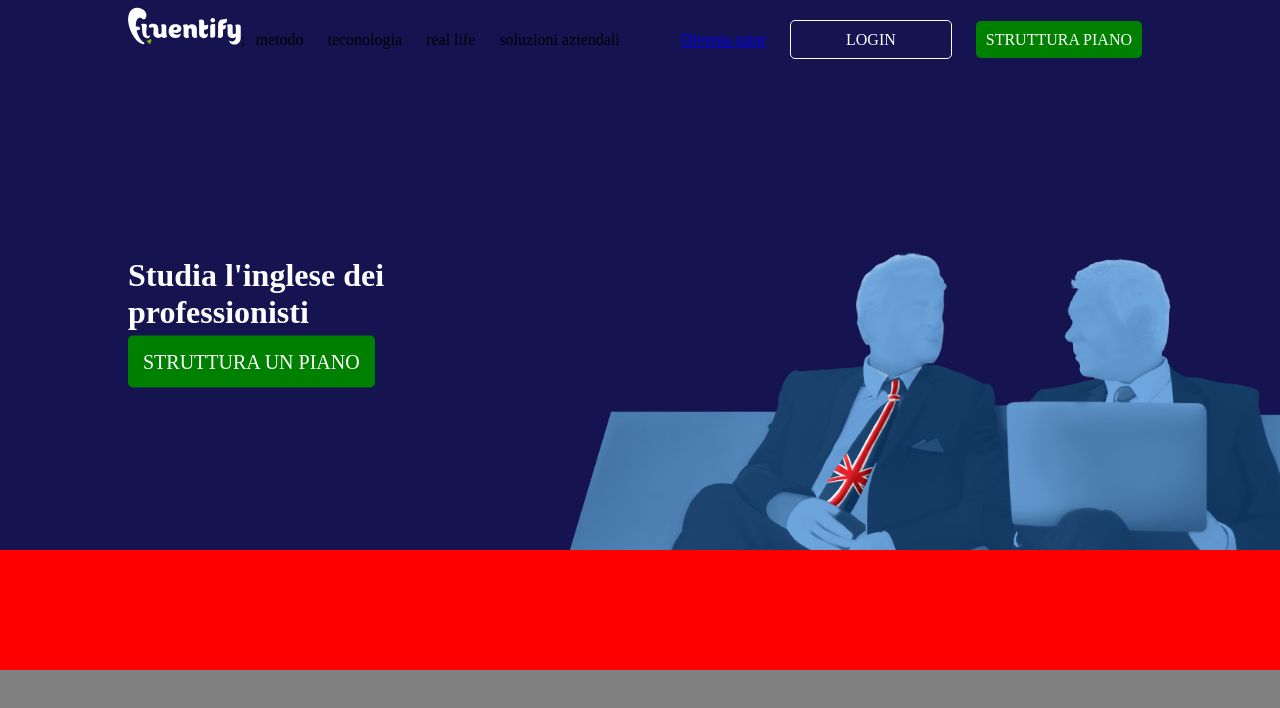
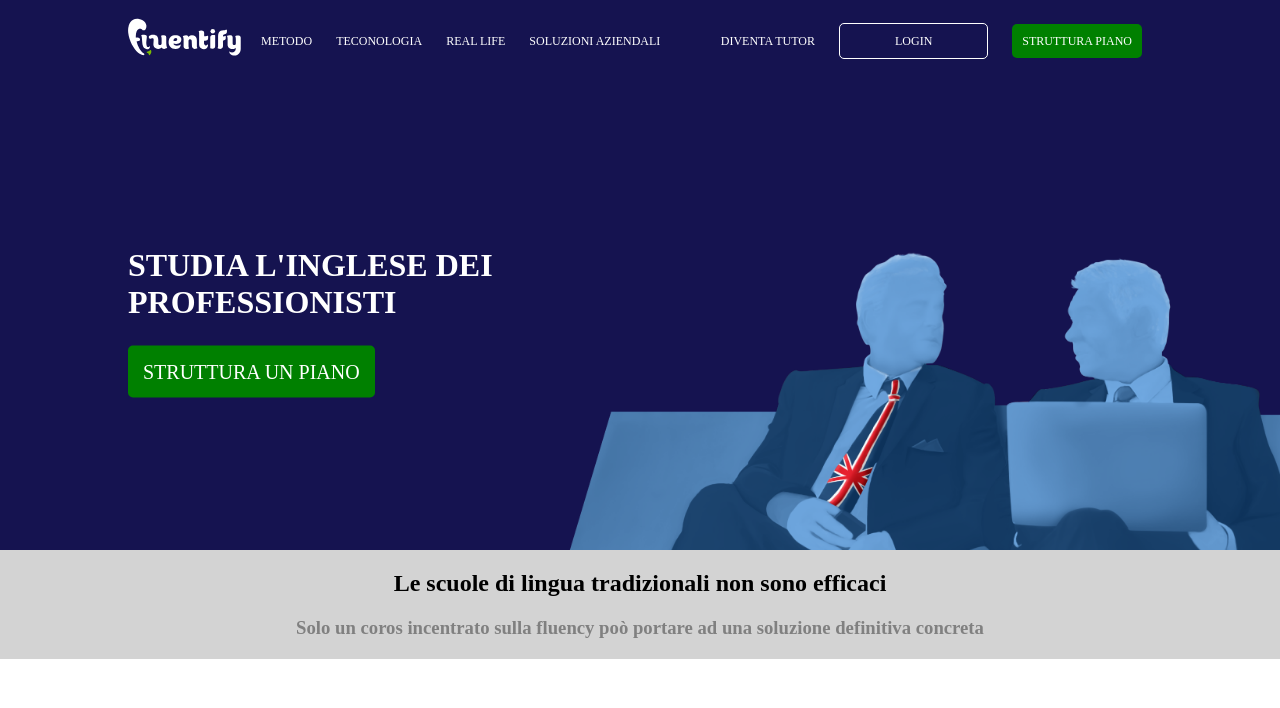
Before and after one commit to 1Graffa/htmlcss-fluentify, a plain HTML site: page index.html in a window 1280 px wide. Drawn offline with Linux system fonts and the light colour scheme.

Commit message:
prima pagina conclusa

```diff
--- a/css/style.css
+++ b/css/style.css
@@ -70,21 +70,30 @@ header{
 .header-logo{
   height: 80px;
 }
+.header-logo img{
+  margin-top: 15%;
+  margin-right: 10px;
+}
 .header-nav-centre{
-  height: 80px;
 }
 .header-nav li{
   display: inline-block;
   padding: 0 10px;
+  color: white;
+  text-transform: uppercase;
+  font-size: 12px;
 }
-.header-nav-right{
-  ;
-  height: 80px;
+.header-nav-right li{
+  color: white;
+  text-align: right;
+}
+.header-nav-right li a{
+  text-decoration: none;
+  color: white;
 }
 .jumbotron{
   height: 470px;
   position: relative;
-
 }
 .jumbo-testo{
   position: absolute;
@@ -95,15 +104,18 @@ header{
   color: white;
 }
 .jumbo-testo h1{
-  margin-bottom: 20px;
+  margin-bottom: 40px;
+  text-transform: uppercase;
 }
 /* main */
-main{
-  /* da cancellare */
-  height: 700px;
-  background-color: grey;
+.language{
+  background-color: lightgrey;
+  text-align: center;
 }
-.language{
-  height: 120px;
-  background-color: red;
+.language h2{
+  padding: 20px;
 }
+.language h3{
+  padding-bottom: 20px;
+  color: grey;
+}
--- a/index.html
+++ b/index.html
@@ -11,7 +11,7 @@
       <div class="container">
         <div class="header-nav clearfix">
           <div class="header-logo float-left">
-            <img src="img/logo.svg" alt="logo">;
+            <img src="img/logo.svg" alt="logo">
           </div>
           <div class="header-nav-centre float-left">
             <nav>
@@ -48,7 +48,10 @@
     <!-- corpo principale -->
     <main>
       <section class="language">
-        <div class="container"></div>
+        <div class="container">
+          <h2>Le scuole di lingua tradizionali non sono efficaci</h2>
+          <h3>Solo un coros incentrato sulla fluency poò portare ad una soluzione definitiva concreta</h3>
+        </div>
       </section>
           <section></section>
           <section></section>
```
